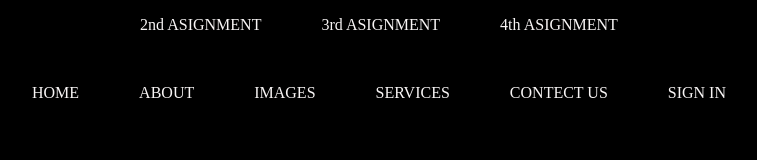
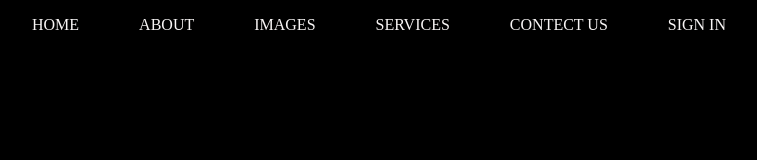
Before and after one commit to faizan-arain/wnmd-assignment-1, a plain HTML site: page index.html in a window 1280 px wide. Shown: the whole page, without its empty margins (281-1038 px from the left). Drawn offline with Linux system fonts and the light colour scheme.

Commit message:
Add files via upload

```diff
--- a/index.html
+++ b/index.html
@@ -33,13 +33,6 @@
 </head>
 <body>
     <ul>
-        <li><a href="../2nd asigment/index.html">2nd ASIGNMENT</a></li>
-        <li><a href="../3rd asignment/index.html">3rd ASIGNMENT</a></li>
-        <li><a href="../4th asigment/index.html">4th ASIGNMENT</a></li>
-
-    </ul>
-    <br>
-    <ul>
         <li><a href="#">HOME</a></li>
         <li><a href="about/about.html">ABOUT</a></li>
         <li><a href="images/image.html">IMAGES</a></li>
```
